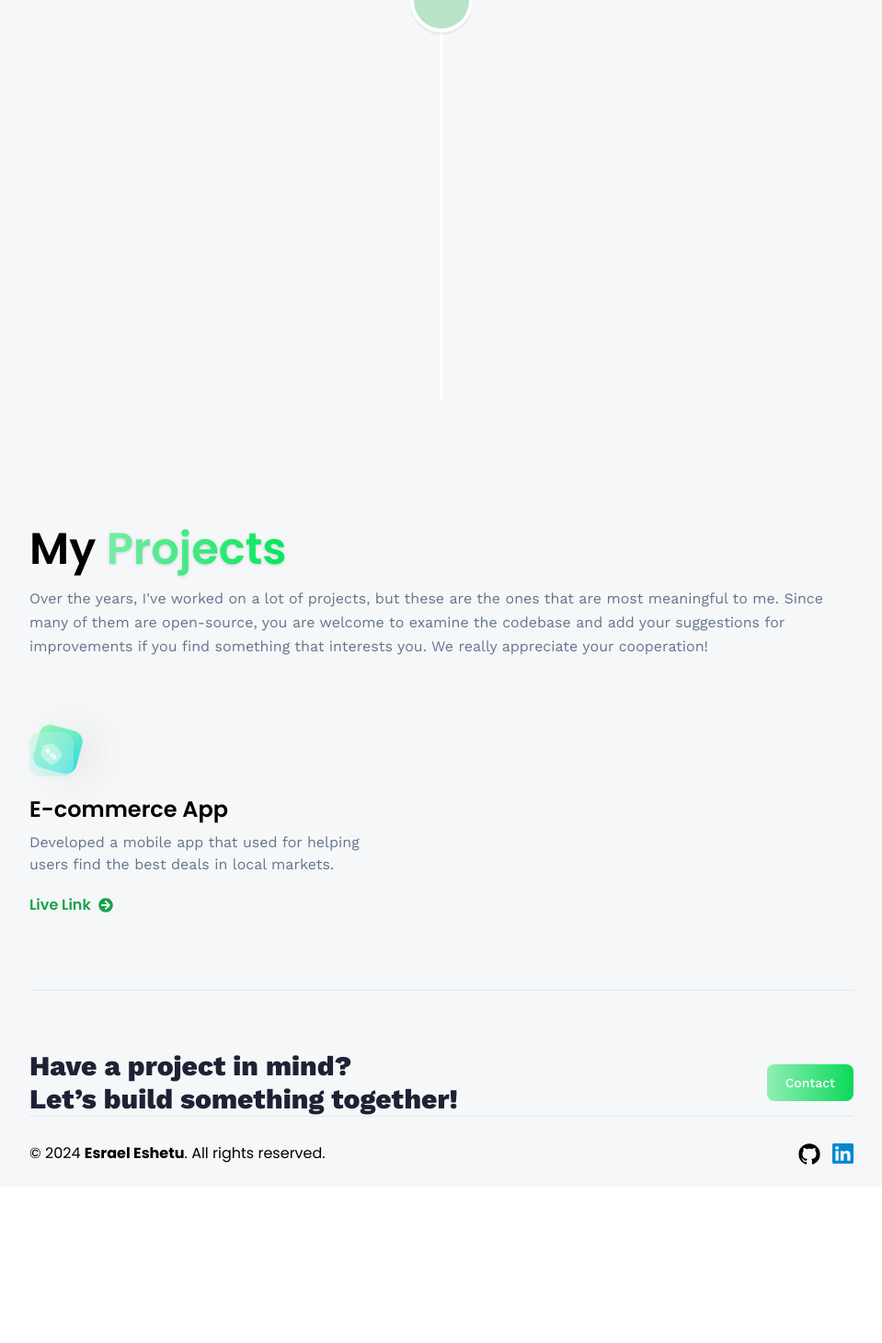
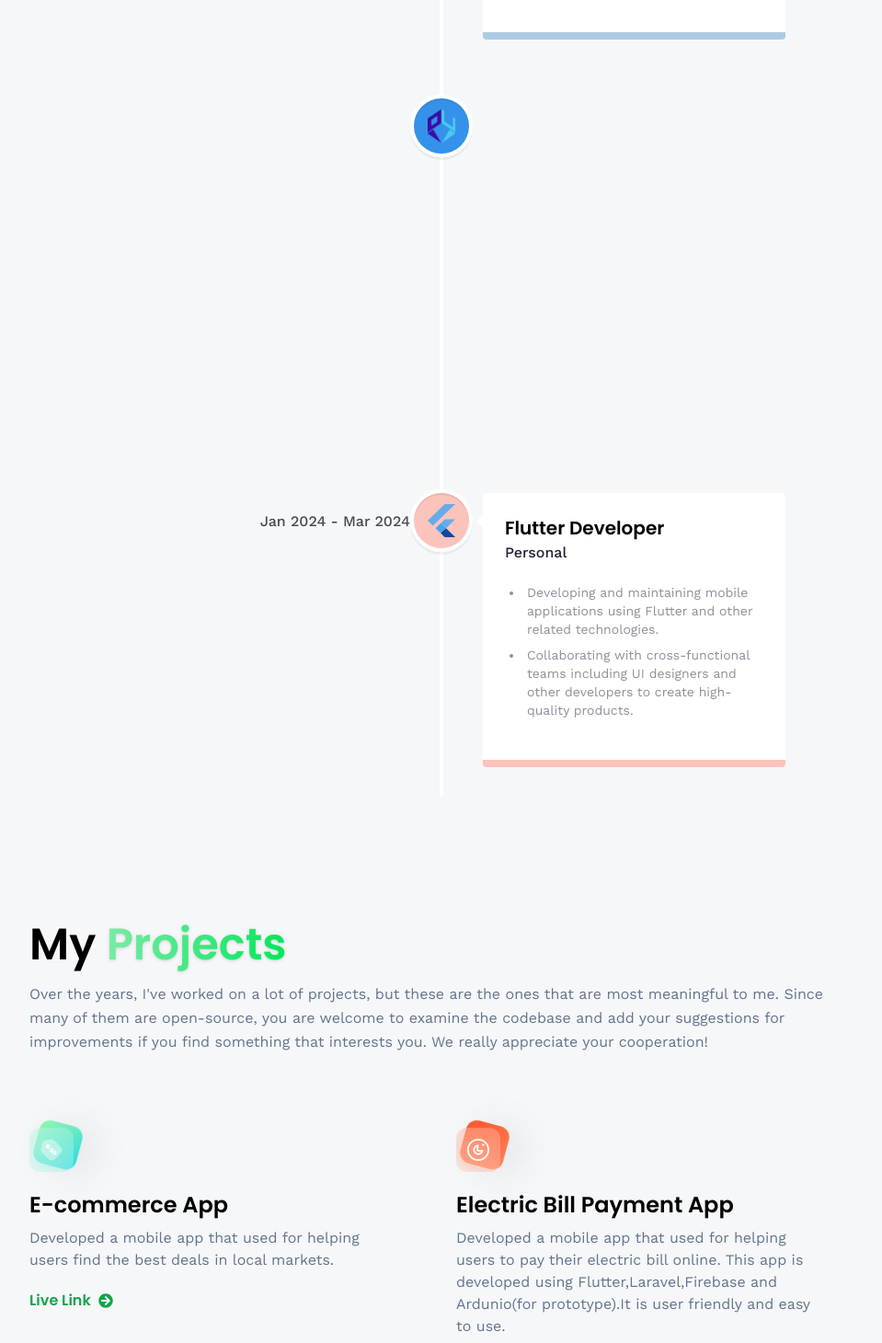
Before and after one commit to getsh91/my_portfolio, a React (Vite) app: page / in a window 1280 px wide. Shown: the part 2190-3650 px from the top of the page at 92% size, without its empty margins (160-1119 px from the left). Before the commit the page ends 3480 px from the top, so only its background shows below. Built offline with nearby package versions, Linux system fonts and the light colour scheme.

Commit message:
add experince

```diff
--- a/src/assets/images/index.js
+++ b/src/assets/images/index.js
@@ -1,15 +1,10 @@
-import hero from './hero.jpg'
-import meta from './meta.png'
-import shopify from './shopify.png'
-import starbucks from './starbucks.png'
-import tesla from './tesla.png'
-import logo from './logo.svg'
+import hero from "./hero.jpg";
+import meta from "./meta.png";
+import shopify from "./shopify.png";
+import starbucks from "./starbucks.png";
+import tesla from "./tesla.png";
+import logo from "./logo.svg";
+import ai from "./ai.png";
+import yeha from "./yeha.png";
 
-export {
-    hero,
-    meta,
-    shopify,
-    starbucks,
-    tesla,
-    logo
-}
+export { hero, meta, shopify, starbucks, tesla, logo, ai, yeha };
--- a/src/constants/index.js
+++ b/src/constants/index.js
@@ -1,4 +1,4 @@
-import { meta, shopify, starbucks, tesla } from "../assets/images";
+import { meta, shopify, starbucks, tesla, ai, yeha } from "../assets/images";
 import {
   car,
   contact,
@@ -23,7 +23,8 @@ import {
   sass,
   tailwindcss,
   typescript,
-    laravel
+  laravel,
+  threads,
 } from "../assets/icons";
 
 export const skills = [
@@ -73,7 +74,7 @@ export const skills = [
     type: "Backend",
   },
   {
-        imageUrl:nuxt,
+    imageUrl: nuxt,
     name: "Nuxt.js",
     type: "Frontend",
   },
@@ -121,14 +122,28 @@ export const skills = [
     imageUrl: typescript,
     name: "TypeScript",
     type: "Frontend",
-    }
+  },
 ];
 
 export const experiences = [
   {
+    title: "Vue.js Developer",
+    company_name: "Gundan Tech",
+    iconBg: "#b7e4c7",
+    icon: vue,
+    date: "Sep 2023 - present",
+    points: [
+      "Developing and maintaining Admin dashboard web applications using Vue.js and React and other related technologies.",
+      "Collaborating with cross-functional teams including UI designer and other developers to create high-quality products.",
+      "Implementing responsive web app which compatable cross-browser.",
+      "Participating in code reviews and providing constructive feedback to other developers.",
+    ],
+  },
+  {
     title: "React.js Developer",
     company_name: "Ethiopian Arteficial Intellegence Institute",
     iconBg: "#accbe1",
+    icon: ai,
     date: "July 2023 - Nov 2023",
     points: [
       "I had internship for 3 months.",
@@ -138,27 +153,28 @@ export const experiences = [
     ],
   },
   {
+    title: "Full Stack Developer",
+    company_name: "Yeha Tech",
+    iconBg: "#3492eb",
+    icon: yeha,
+    date: "Jan 2023 - present",
+    points: [
+      "Developing and maintaining web applications using React,Vue and other related technologies.",
+      "Collaborating with cross-functional teams including UI designers and other developers to create high-quality products.",
+      "Participating in code reviews and providing constructive feedback to other developers.",
+    ],
+  },
+  {
     title: "Flutter Developer",
     company_name: "Personal",
     iconBg: "#fbc3bc",
+    icon: flutter,
     date: "Jan 2024 - Mar 2024",
     points: [
       "Developing and maintaining mobile applications using Flutter and other related technologies.",
       "Collaborating with cross-functional teams including UI designers and other developers to create high-quality products.",
     ],
   },
-    {
-        title: "Vue.js and React Developer",
-        company_name: "Gundan Tech",
-        iconBg: "#b7e4c7",
-        date: "Sep 2023 - Jan 2023",
-        points: [
-            "Developing and maintaining Admin dashboard web applications using Vue.js and React and other related technologies.",
-            "Collaborating with cross-functional teams including UI designer and other developers to create high-quality products.",
-            "Implementing responsive web app which compatable cross-browser.",
-            "Participating in code reviews and providing constructive feedback to other developers.",
-        ],
-    }
 ];
 
 export const socialLinks = [
@@ -168,32 +184,34 @@ export const socialLinks = [
   //     link: '/contact',
   // },
   {
-        name: 'GitHub',
+    name: "GitHub",
     iconUrl: github,
-        link: 'https://github.com/getsh91',
+    link: "https://github.com/getsh91",
   },
   {
-        name: 'LinkedIn',
+    name: "LinkedIn",
     iconUrl: linkedin,
-        link: 'https://www.linkedin.com/in/israel-eshetu-01712b252/',
-    }
+    link: "https://www.linkedin.com/in/israel-eshetu-01712b252/",
+  },
 ];
 
 export const projects = [
   {
     iconUrl: pricewise,
-        theme: 'btn-back-green',
-        name: 'E-commerce App',
-        description: 'Developed a mobile app that used for helping users find the best deals in local markets.',
-        link: 'https://github.com/getsh91/my_eccomerce',
+    theme: "btn-back-green",
+    name: "E-commerce App",
+    description:
+      "Developed a mobile app that used for helping users find the best deals in local markets.",
+    link: "https://github.com/getsh91/my_eccomerce",
   },
-    // {
-    //     iconUrl: threads,
-    //     theme: 'btn-back-green',
-    //     name: 'Full Stack Threads Clone',
-    //     description: 'Created a full-stack replica of the popular discussion platform "Threads," enabling users to post and engage in threaded conversations.',
-    //     link: 'https://github.com/adrianhajdin/threads',
-    // },
+  {
+    iconUrl: threads,
+    theme: "btn-back-red",
+    name: "Electric Bill Payment App",
+    description:
+      "Developed a mobile app that used for helping users to pay their electric bill online. This app is developed using Flutter,Laravel,Firebase and Ardunio(for prototype).It is user friendly and easy to use.",
+    link: "https://github.com/getsh91/final_project.git",
+  },
   // {
   //     iconUrl: car,
   //     theme: 'btn-back-blue',
--- a/src/pages/About.jsx
+++ b/src/pages/About.jsx
@@ -46,15 +46,14 @@ const About = () => {
                 key={experience.company_name}
                 date={experience.date}
                 iconStyle={{ background: experience.iconBg }}
-                // icon={
-                //   <div className='flex justify-center items-center w-full h-full'>
-                //     <img
-                //       src={experience.icon}
-                //       alt={experience.company_name}
-                //       className='w-[60%] h-[60%] object-contain'
-                //     />
-                //   </div>
-                // }
+                icon={
+                  <div className='flex justify-center items-center w-full h-full'>
+                    <img
+                      src={experience.icon}
+                      className='w-[60%] h-[60%] object-contain'
+                    />
+                  </div>
+                }
                 contentStyle={{
                   borderBottom: "8px",
                   borderStyle: "solid",
--- a/src/pages/Projects.jsx
+++ b/src/pages/Projects.jsx
@@ -18,7 +18,7 @@ const Projects = () => {
       Over the years, I've worked on a lot of projects, but these are the ones that are most meaningful to me. Since many of them are open-source, you are welcome to examine the codebase and add your suggestions for improvements if you find something that interests you. We really appreciate your cooperation!
       </p>
 
-      <div className='flex flex-wrap my-20 gap-16'>
+      <div className='flex flex-row my-20 gap-16'>
         {projects.map((project) => (
           <div className='lg:w-[400px] w-full' key={project.name}>
             <div className='block-container w-12 h-12'>
```
Also changed, not shown: src/assets/images/ai.png (added), src/assets/images/yeha.png (added). Lines whose indentation alone changed are shown as unchanged.
